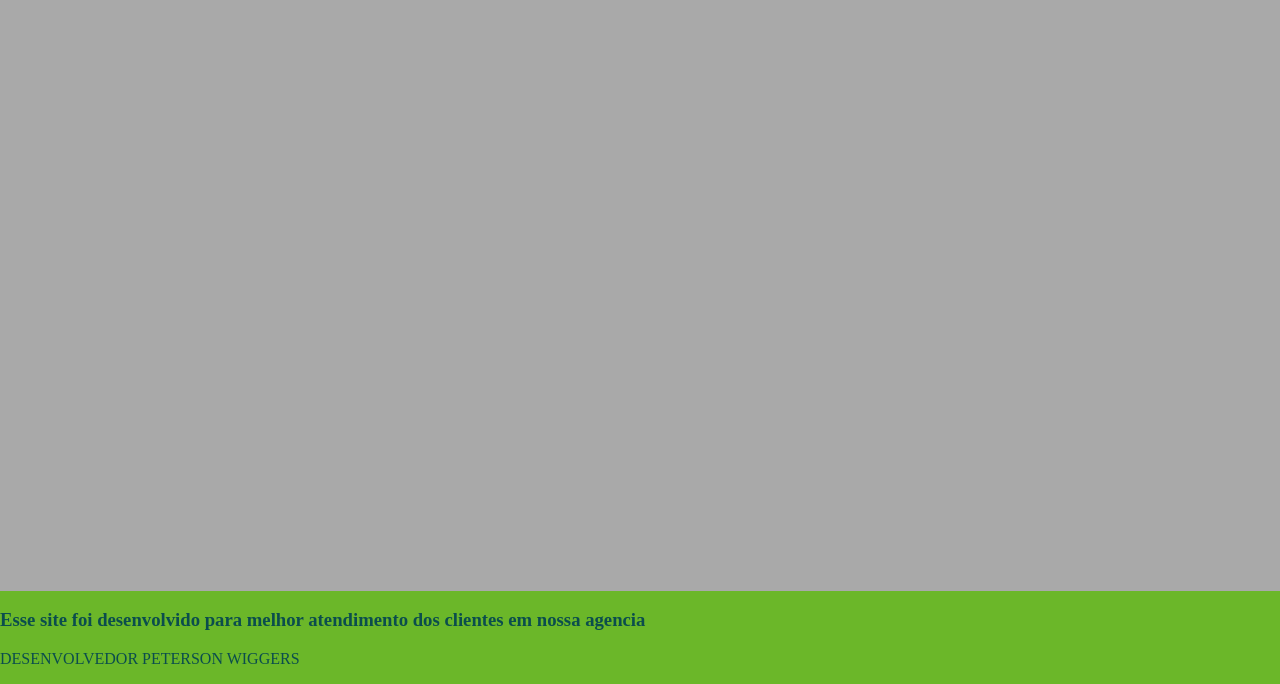
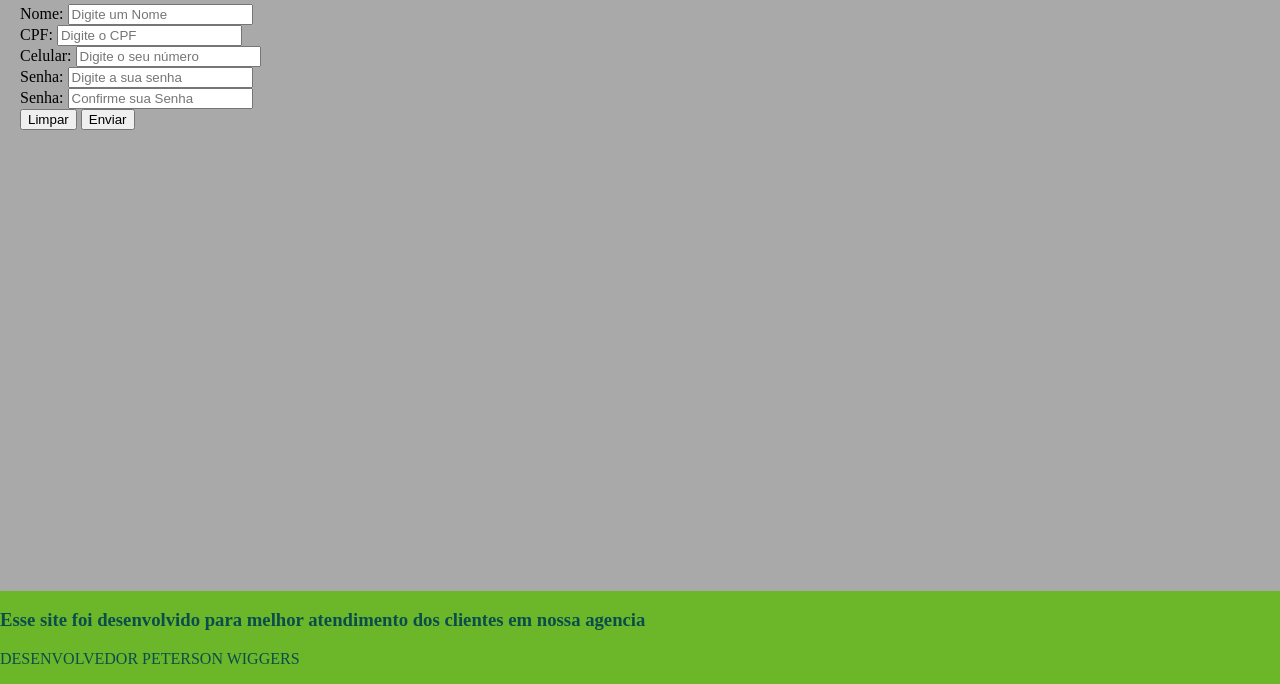
Before and after one commit to Petwiggers/Projeto-Contas-Bancarias, a plain HTML site: page Exercicios/index.html in a window 1280 px wide. Shown: the part 116-800 px from the top of the page. Drawn offline with Linux system fonts and the light colour scheme.

Commit message:
Atualiza

```diff
--- a/Exercicios/index.html
+++ b/Exercicios/index.html
@@ -11,10 +11,45 @@
 <body>
   <header>
     <div class="bloco">
-      <img id="logo" src="./Fotos/logo conta bancaria.jpg" alt="Logo do Banco">
+      <img id="logo" src="./Fotos/icone moeda.png" alt="Logo do Banco">
       <h1 id="titulo">Banco Devin House</h1>
     </div>
   </header>
+
+  <main>
+    <form action="">
+      <div>
+        <label for="name ">Nome:</label>
+        <input required id="nome" type="text" placeholder="Digite um Nome">
+      </div>
+
+      <div>
+        <label for="cpf">CPF: </label>
+        <input required id="cpf" type="text" placeholder="Digite o CPF">
+      </div>
+
+      <div>
+        <label for="celular">Celular: </label>
+        <input required id="celular" type="text" placeholder="Digite o seu número">
+      </div>
+
+      <div>
+        <label for="senha">Senha: </label>
+        <input required id="senha" type="password" placeholder="Digite a sua senha">
+      </div>
+
+
+      <div>
+        <label for="Confrimacao-senha">Senha: </label>
+        <input required id="Confrimacao-senha" type="password" placeholder="Confirme sua Senha">
+      </div>
+
+      <div>
+        <button type="reset">Limpar</button>
+        <button type="submit">Enviar</button>
+      </div>
+      </form>
+  </main>
 
   <footer>
     <h3>Esse site foi desenvolvido para melhor atendimento dos clientes em nossa agencia</h3>
```
Also changed, not shown: Exercicios/Fotos/icone moeda.png (added), Exercicios/Fotos/logo conta bancaria.jpg (deleted).
